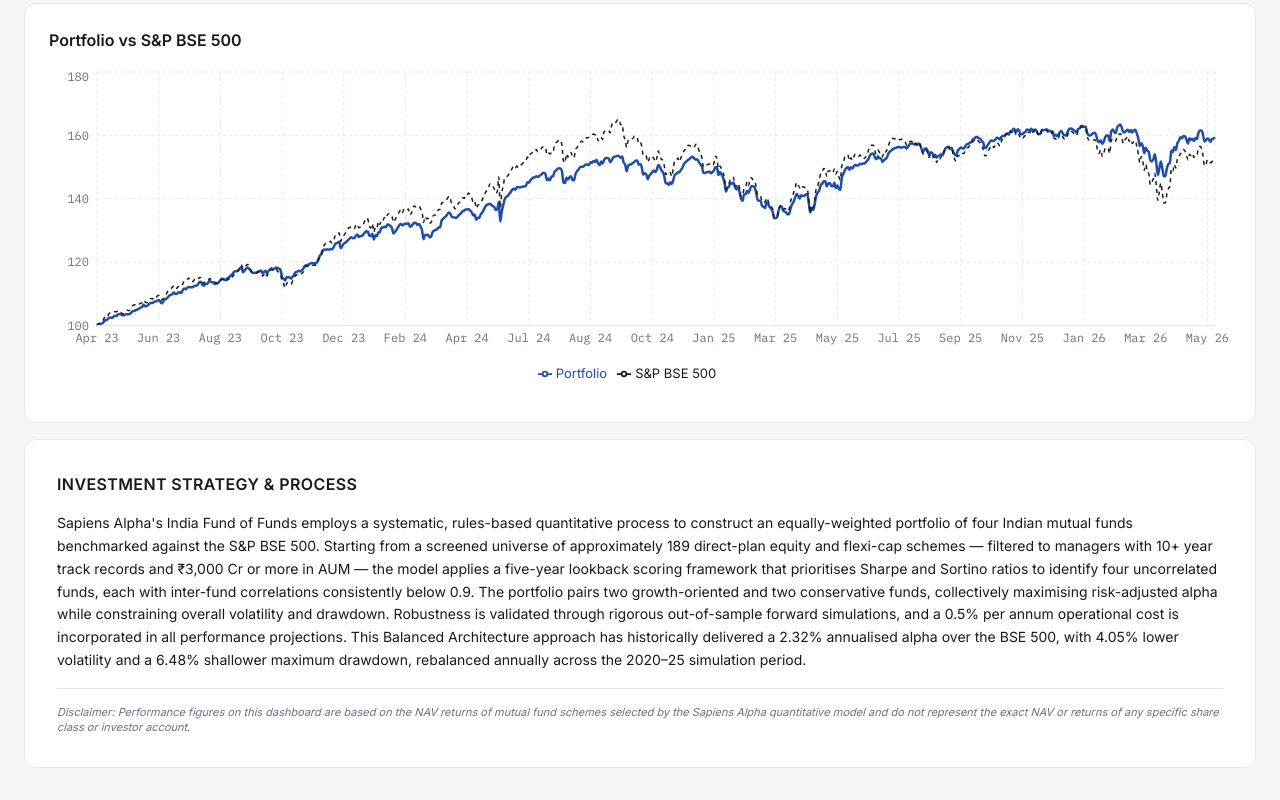
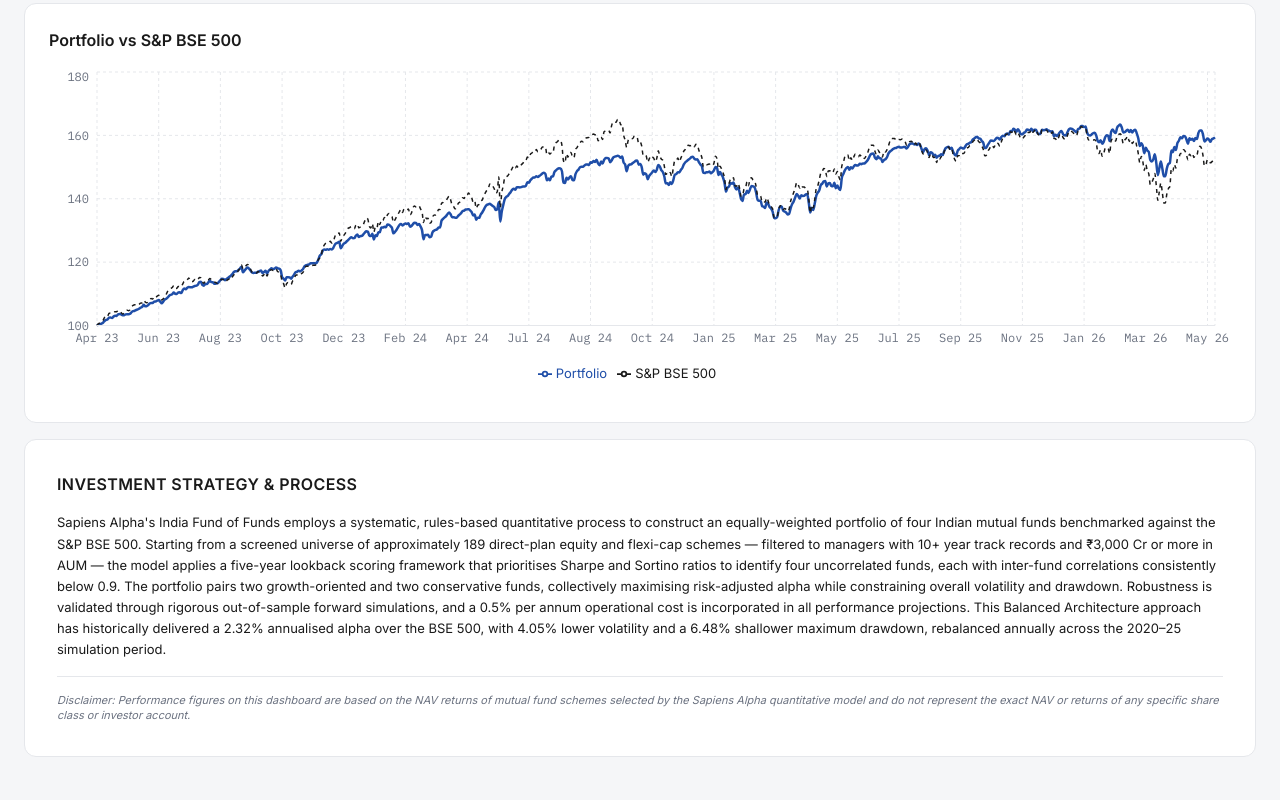
Before and after one commit to SapiensAdmin/Dashboard, a React (Vite) app: page / in a window 1280 px wide. Shown: the part 403-1203 px from the top of the page. Built offline with nearby package versions, Linux system fonts and the light colour scheme.

Commit message:
fix: consistent Inter font base, strategy paragraph styling, self-host build workflow

```diff
--- a/src/App.jsx
+++ b/src/App.jsx
@@ -15,12 +15,12 @@
         Investment Strategy &amp; Process
       </h2>
       {body.map((para, i) => (
-        <p key={i} className="font-sans text-[14px] text-ink leading-relaxed m-0">
+        <p key={i} className="font-sans font-normal text-[13px] text-ink leading-relaxed tracking-normal m-0">
           {para}
         </p>
       ))}
       {disclaimer && (
-        <p className="font-sans text-[11px] text-muted leading-snug border-t border-line pt-4 m-0 italic">
+        <p className="font-sans font-normal text-[11px] text-muted leading-snug border-t border-line pt-4 m-0 italic">
           {disclaimer}
         </p>
       )}
--- a/src/index.css
+++ b/src/index.css
@@ -4,4 +4,7 @@
 
 body {
   background: #f5f6f8;
+  font-family: 'Inter', system-ui, sans-serif;
+  -webkit-font-smoothing: antialiased;
+  -moz-osx-font-smoothing: grayscale;
 }
```
Also changed, not shown: 1 other file (tests, documents, lock files or other folders).
